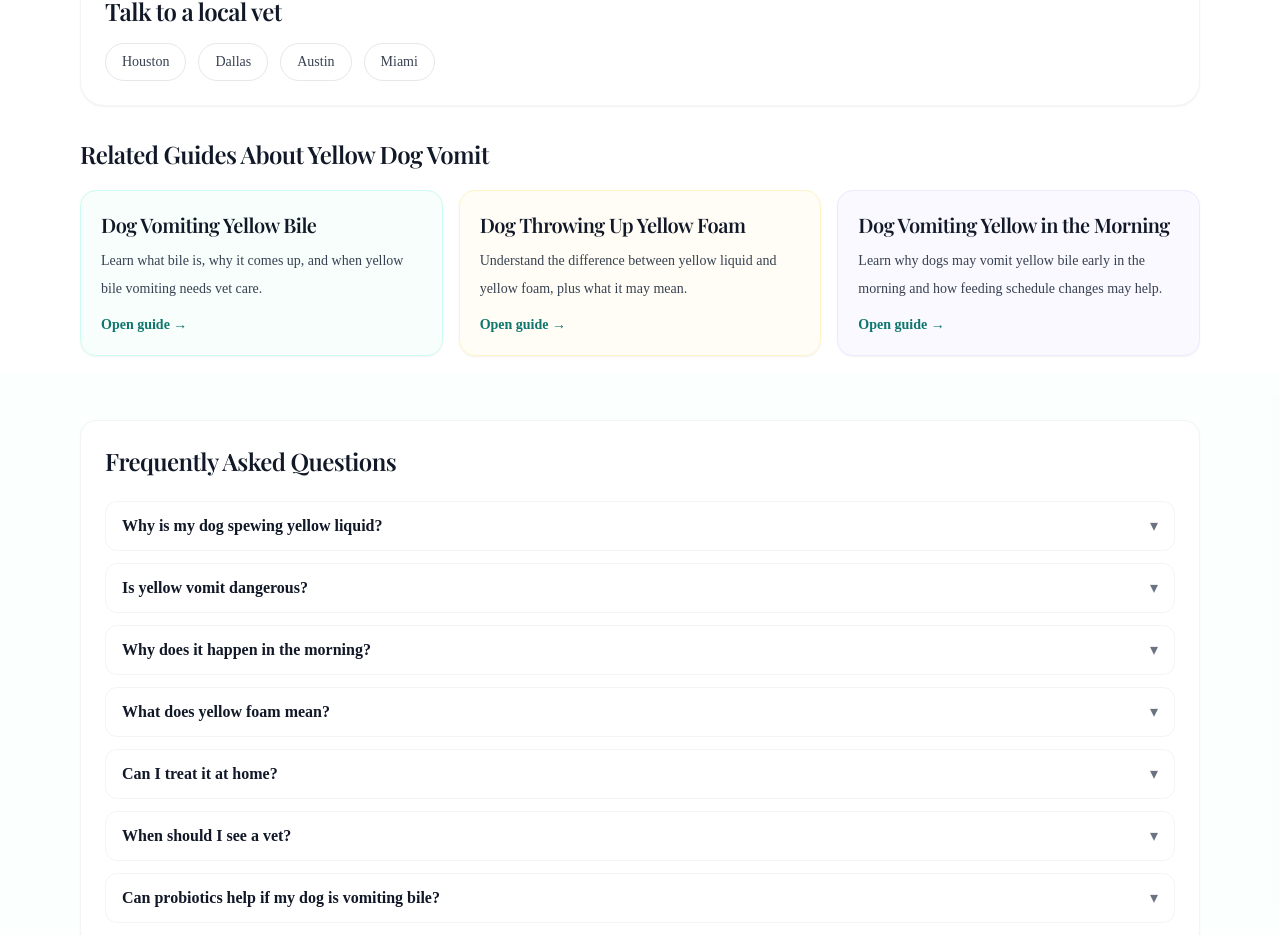
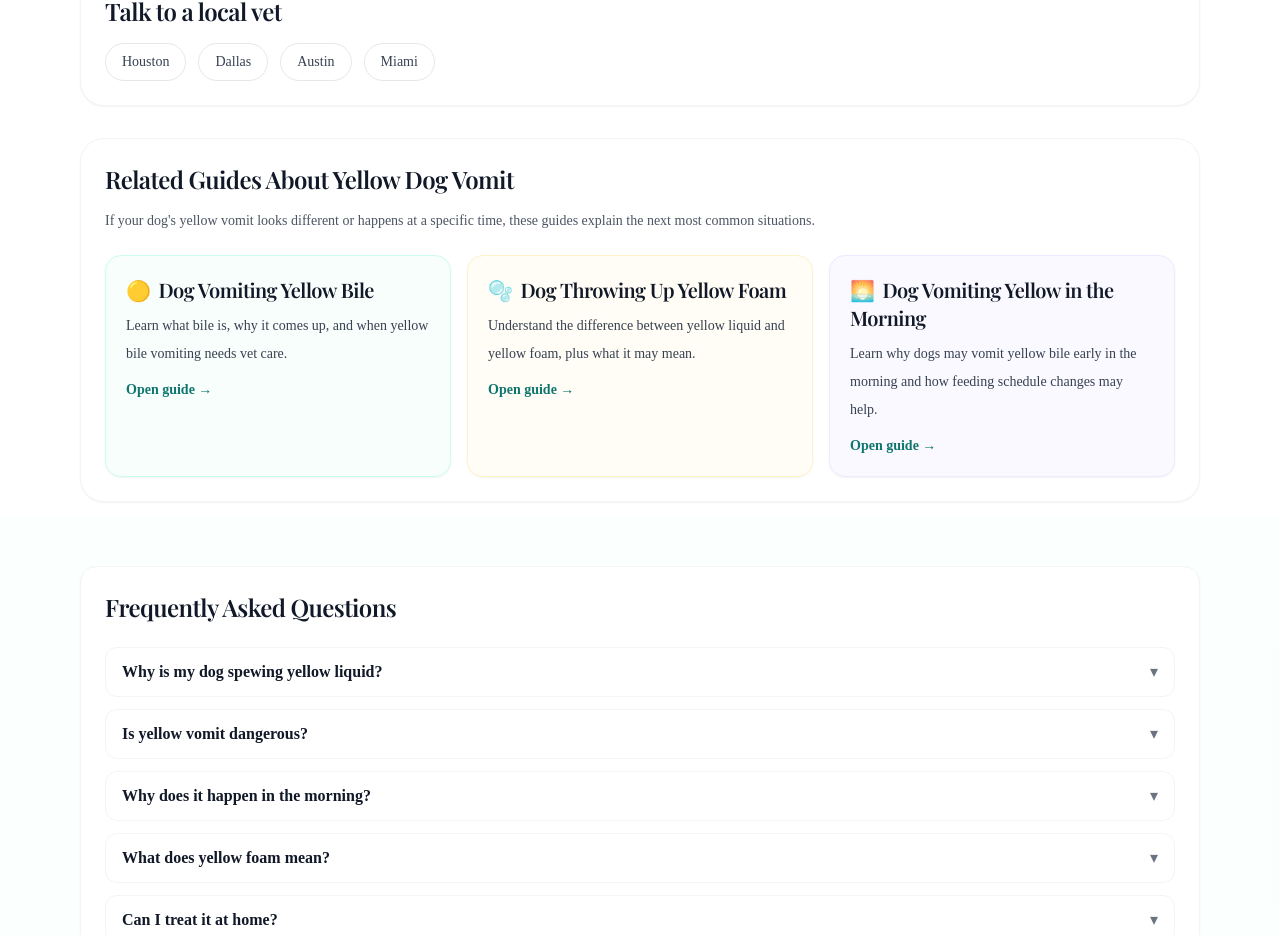
Before and after one commit to seocatalyst2-png/pawbiotics-project, a Next.js app: page /blog/dog-spewing-yellow in a window 1280 px wide. Shown: the part 2908-3843 px from the top of the page. Built offline with nearby package versions, Linux system fonts and the light colour scheme; a web font is replaced by a local one.

Commit message:
add visible cluster links to dog spewing yellow main post

```diff
--- a/app/blog/dog-spewing-yellow/page.tsx
+++ b/app/blog/dog-spewing-yellow/page.tsx
@@ -353,15 +353,23 @@ export default function DogSpewingYellowPage() {
 
       <section className="py-4">
         <Container>
-          <h2 className="font-serif text-2xl font-semibold text-gray-900">
-            Related Guides About Yellow Dog Vomit
-          </h2>
-          <div className="mt-5 grid gap-4 md:grid-cols-3">
+          <article className="rounded-3xl border border-gray-100 bg-white p-6 shadow-sm">
+            <h2 className="font-serif text-2xl font-semibold text-gray-900">
+              Related Guides About Yellow Dog Vomit
+            </h2>
+            <p className="mt-3 max-w-3xl text-sm leading-7 text-gray-600">
+              If your dog&apos;s yellow vomit looks different or happens at a specific time, these guides
+              explain the next most common situations.
+            </p>
+            <div className="mt-5 grid gap-4 md:grid-cols-3">
             <Link
               href="/blog/dog-vomiting-yellow-bile"
               className="group block rounded-2xl border border-teal-100 bg-teal-50/50 p-5 shadow-sm transition-all duration-300 hover:-translate-y-1 hover:border-teal-200 hover:shadow-md"
             >
               <h3 className="font-serif text-xl font-semibold text-gray-900 transition group-hover:text-brand-700">
+                <span className="mr-2" aria-hidden>
+                  🟡
+                </span>
                 Dog Vomiting Yellow Bile
               </h3>
               <p className="mt-2 text-sm leading-7 text-gray-700">
@@ -375,6 +383,9 @@ export default function DogSpewingYellowPage() {
               className="group block rounded-2xl border border-amber-100 bg-amber-50/50 p-5 shadow-sm transition-all duration-300 hover:-translate-y-1 hover:border-amber-200 hover:shadow-md"
             >
               <h3 className="font-serif text-xl font-semibold text-gray-900 transition group-hover:text-brand-700">
+                <span className="mr-2" aria-hidden>
+                  🫧
+                </span>
                 Dog Throwing Up Yellow Foam
               </h3>
               <p className="mt-2 text-sm leading-7 text-gray-700">
@@ -388,6 +399,9 @@ export default function DogSpewingYellowPage() {
               className="group block rounded-2xl border border-violet-100 bg-violet-50/50 p-5 shadow-sm transition-all duration-300 hover:-translate-y-1 hover:border-violet-200 hover:shadow-md"
             >
               <h3 className="font-serif text-xl font-semibold text-gray-900 transition group-hover:text-brand-700">
+                <span className="mr-2" aria-hidden>
+                  🌅
+                </span>
                 Dog Vomiting Yellow in the Morning
               </h3>
               <p className="mt-2 text-sm leading-7 text-gray-700">
@@ -396,7 +410,8 @@ export default function DogSpewingYellowPage() {
               </p>
               <p className="mt-3 text-sm font-semibold text-brand-700">Open guide &rarr;</p>
             </Link>
-          </div>
+            </div>
+          </article>
         </Container>
       </section>
 
```
